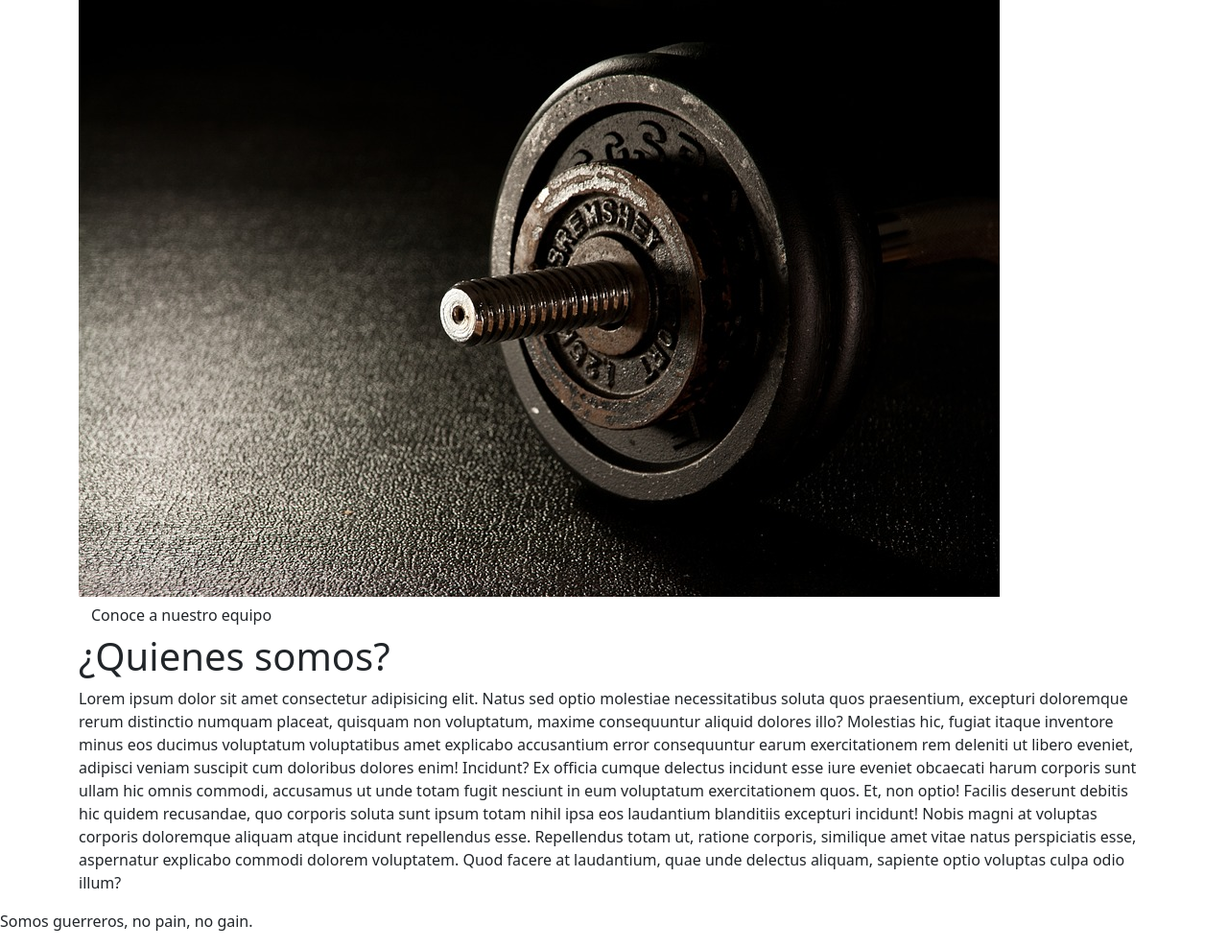
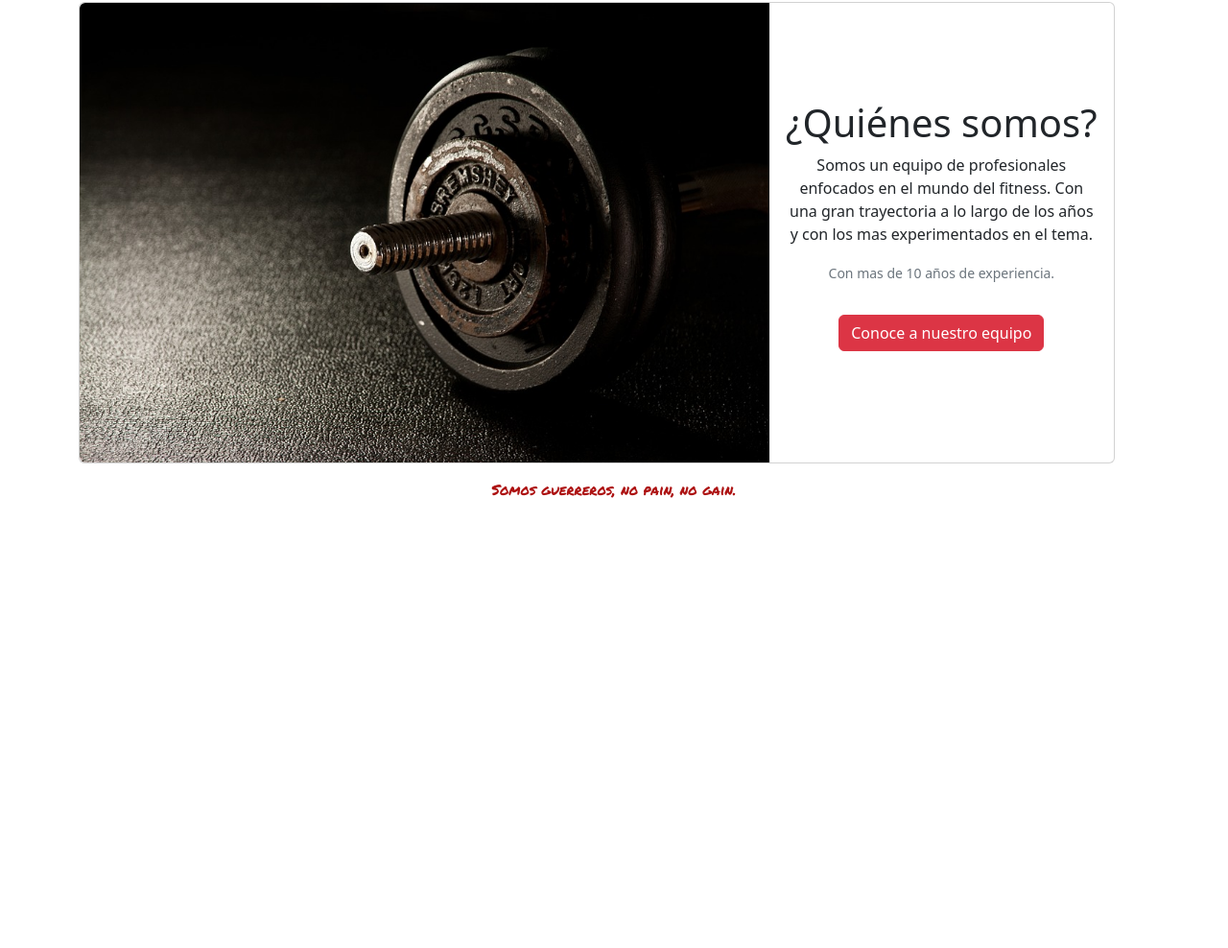
Before and after one commit to ezebordon/spartangym, a plain HTML site: page index.html in a window 1280 px wide. Shown: the part 810-1798 px from the top of the page at 96% size. After the commit the page ends 1353 px from the top, so only its background shows below. Drawn offline with nearby package versions, Linux system fonts and the light colour scheme; a web font is replaced by a local one.

Commit message:
se realizaron cambios en el index con bootstrap

```diff
--- a/css/estilo.css
+++ b/css/estilo.css
@@ -11,12 +11,12 @@ li{
     list-style: none;
 }
 
-h1{
+/* h1{
     padding: 2px;
     margin: 2px;
     font-size: 40px;
     font-family: 'Tapestry', cursive;
-}
+} */
 
 h2{
     font-size: 30px;
@@ -39,7 +39,7 @@ h3{
 
 /* Clase para crear un boton */
 
-.btn{
+.btncss{
     display: inline-block;
     padding: 5px 10px;
     margin: 5px;
--- a/index.html
+++ b/index.html
@@ -8,7 +8,7 @@
     <meta name="viewport" content="width=device-width, initial-scale=1.0">
     <title>SpartanGym</title>
     <link rel="icon" type="image" sizes="16x16" href="recursos/logo.png" alt="logo">
-   <!--  <link rel="stylesheet" href="css/estilo.css"> -->
+    <link rel="stylesheet" href="css/estilo.css">
     <link href="https://cdn.jsdelivr.net/npm/bootstrap@5.2.0-beta1/dist/css/bootstrap.min.css" rel="stylesheet" integrity="sha384-0evHe/X+R7YkIZDRvuzKMRqM+OrBnVFBL6DOitfPri4tjfHxaWutUpFmBp4vmVor" crossorigin="anonymous">
     <link rel="preconnect" href="https://fonts.googleapis.com">
     <link href="https://fonts.googleapis.com/css2?family=Bebas+Neue&family=Permanent+Marker&family=Tapestry&display=swap" rel="stylesheet">
@@ -51,40 +51,41 @@
       </nav>
      <!--         Final del header. -->
     </header>
-    <main class="container">
+    <main>
      <!--    Inicio del main, contiene el contenido principal de la página. -->
-        <div class="articulo__1 grid">
-            <img class="img-fluid" src="recursos/index-imagen-principal.jpg" alt="Dibujo de hombre musculoso">
-            <h1 class="articulo__titulo">¿Queres aprender mas?</h1>
-            <a class="articulo__1Items btn" href="pages/contacto.html"><!-- ¿Queres aprender mas? --> ¡Contactanos!</a>
+      <section class="container g-3 mb-3">
+        <div class="card bg-dark text-white">
+            <img src="recursos/index-imagen-principal.jpg" class="card-img" alt="Dibujo de hombre musculoso">
+            <div class="card-img-overlay">
+              <h1 class="card-body text-center">¿Aún tenes dudas?</h1>
+              <div class="card-body text-center">
+                <a class="btn btn-danger" href="pages/contacto.html">¡ANOTATE YA!</a>
+              </div>
+          </div>
         </div>
+      </section>
 
-        <section class="articulo__2">
-            <div class="articulo__2Img">
-                <img class="img-fluid" src="recursos/index-quienes-somos.jpg" alt="Imagen de pesa">
-                <a class="btn articulo__2ImgItem" href="pages/nosotros.html">Conoce a nuestro equipo</a>
+      <section class="container">
+        <div class="card mb-3"  style="max-width: 1080px;">
+          <div class="row g-0 d-flex align-items-center">
+            <div class="col-md-8">
+              <img src="recursos/index-quienes-somos.jpg" class="img-fluid rounded-start" alt="Imagen de pesas">
             </div>
+            <div class="col-md-4 text-center">
+              <div class="card-body">
+                <h5 class="card-title h1">¿Quiénes somos?</h5>
+                <p class="card-text">Somos un equipo de profesionales enfocados en el mundo del fitness. Con una gran trayectoria a lo largo de los años y con los mas experimentados en el tema.</p>
+                <p class="card-text"><small class="text-muted">Con mas de 10 años de experiencia.</small></p>
+                <div class="card-body text-center">
+                  <a class="btn btn-danger"href="pages/nosotros.html">Conoce a nuestro equipo</a>
+                </div>
+              </div>
+            </div>
+          </div>
+        </div>
+      </section>
 
-            <div class="grid">
-                <h1>¿Quienes somos?</h1>
-                <p class="textos">
-                    Lorem ipsum dolor sit amet consectetur adipisicing elit. Natus sed optio molestiae necessitatibus soluta
-                    quos praesentium, excepturi doloremque rerum distinctio numquam placeat, quisquam non voluptatum, maxime
-                    consequuntur aliquid dolores illo?
-                    Molestias hic, fugiat itaque inventore minus eos ducimus voluptatum voluptatibus amet explicabo
-                    accusantium error consequuntur earum exercitationem rem deleniti ut libero eveniet, adipisci veniam
-                    suscipit cum doloribus dolores enim! Incidunt?
-                    Ex officia cumque delectus incidunt esse iure eveniet obcaecati harum corporis sunt ullam hic omnis
-                    commodi, accusamus ut unde totam fugit nesciunt in eum voluptatum exercitationem quos. Et, non optio!
-                    Facilis deserunt debitis hic quidem recusandae, quo corporis soluta sunt ipsum totam nihil ipsa eos
-                    laudantium blanditiis excepturi incidunt! Nobis magni at voluptas corporis doloremque aliquam atque
-                    incidunt repellendus esse.
-                    Repellendus totam ut, ratione corporis, similique amet vitae natus perspiciatis esse, aspernatur
-                    explicabo commodi dolorem voluptatem. Quod facere at laudantium, quae unde delectus aliquam, sapiente
-                    optio voluptas culpa odio illum?
-                </p>
-            </div>
-        </section>
+
      <!--     Fin del main. -->
     </main>
 
```
